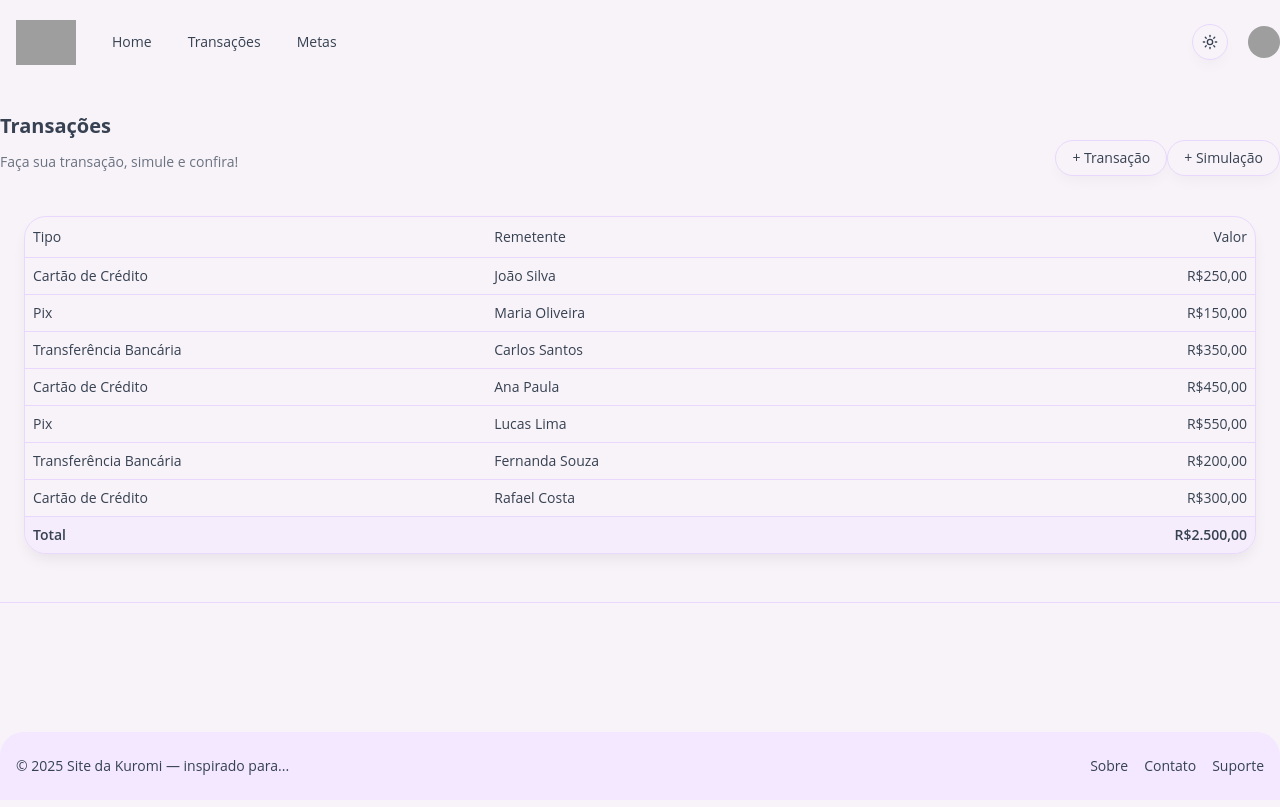
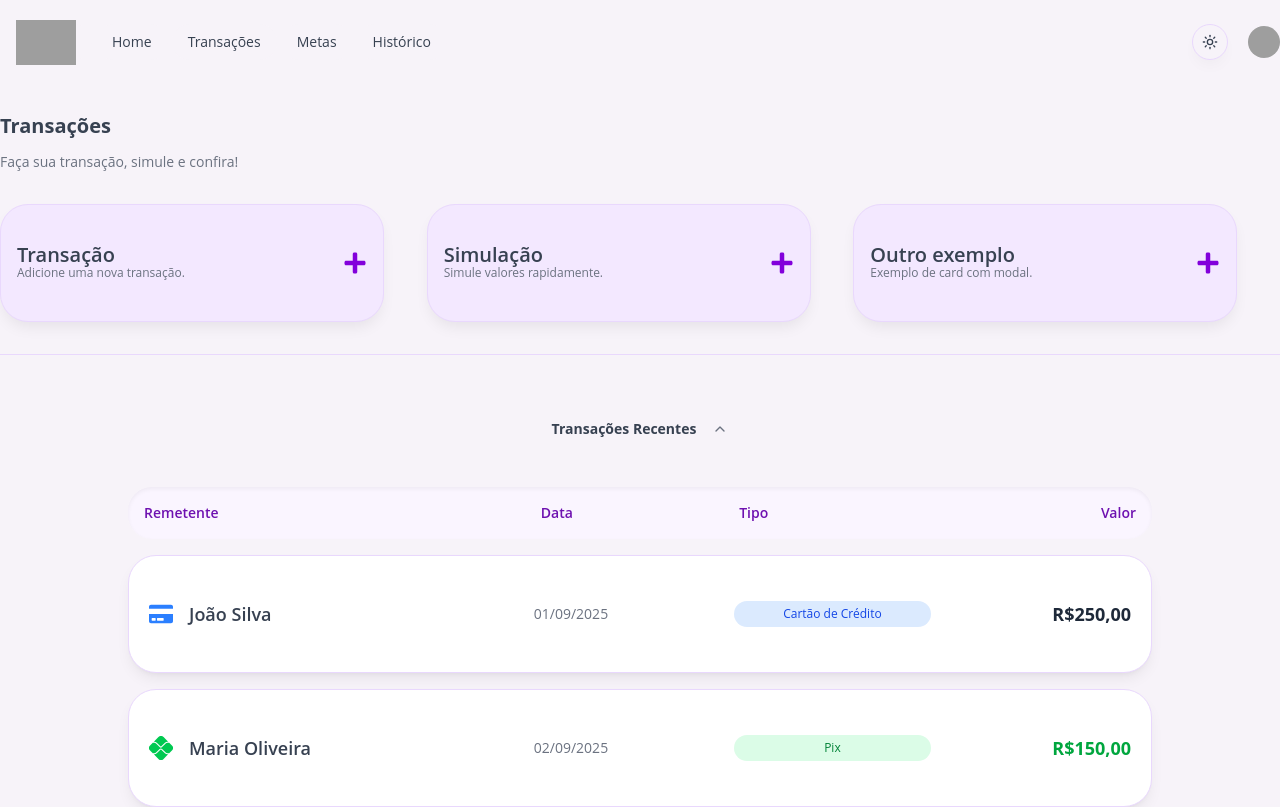
Before and after one commit to davithekid/finances, a Next.js app in the folder front-end/app/: page /transacoes in a window 1280 px wide. Shown: the top 807 px of the page. Built offline with nearby package versions, Linux system fonts and the light colour scheme; grey boxes are pictures that could not be loaded.

Commit message:
feat: transação list

```diff
--- /dev/null
+++ b/front-end/app/src/components/blocks/accordion/AccordionTransacao.jsx
@@ -0,0 +1,41 @@
+'use client'
+
+import {
+    Accordion,
+    AccordionContent,
+    AccordionItem,
+    AccordionTrigger,
+} from "@/components/ui/accordion"
+import { ListDemo, TableDemo } from "../table/table"
+
+export function AccordionTransacao() {
+    return (
+        <Accordion
+            type="single"
+            collapsible
+            className="w-full"
+            defaultValue="item-1"
+        >
+            <div className="mx-auto container">
+
+                <AccordionItem value="item-1">
+                    <AccordionTrigger className={"font-bold flex justify-center"}>Transações Recentes</AccordionTrigger>
+                    <AccordionContent className="flex flex-col gap-4 text-balance">
+                        <p>
+                            <ListDemo />
+                        </p>
+                    </AccordionContent>
+                </AccordionItem>
+
+                <AccordionItem value="item-2">
+                    <AccordionTrigger className={"font-bold flex justify-center"}>Simulações Recentes</AccordionTrigger>
+                    <AccordionContent className="flex flex-col gap-4 text-balance">
+                        <p>
+                            <ListDemo />
+                        </p>
+                    </AccordionContent>
+                </AccordionItem>
+            </div>
+        </Accordion>
+    )
+}
--- a/front-end/app/src/components/blocks/card/transacao.jsx
+++ b/front-end/app/src/components/blocks/card/transacao.jsx
@@ -1,63 +1,77 @@
-import { Button } from "@/components/ui/button"
+"use client"
+
+import { Card, CardHeader, CardTitle } from "@/components/ui/card"
 import {
-  Card,
-  CardAction,
-  CardContent,
-  CardDescription,
-  CardFooter,
-  CardHeader,
-  CardTitle,
-} from "@/components/ui/card"
-import { Input } from "@/components/ui/input"
-import { Label } from "@/components/ui/label"
+  AlertDialog,
+  AlertDialogTrigger,
+  AlertDialogContent,
+  AlertDialogHeader,
+  AlertDialogTitle,
+  AlertDialogDescription,
+  AlertDialogFooter,
+  AlertDialogCancel,
+  AlertDialogAction,
+} from "@/components/ui/alert-dialog"
+import { FaPlus } from "react-icons/fa"
+
+const cards = [
+  { id: 1, title: "Transação", description: "Adicione uma nova transação." },
+  { id: 2, title: "Simulação", description: "Simule valores rapidamente." },
+  { id: 3, title: "Outro exemplo", description: "Exemplo de card com modal." },
+]
 
 export function CardTransacao() {
   return (
-    <Card className="w-full max-w-sm">
-      <CardHeader>
-        <CardTitle>Login to your account</CardTitle>
-        <CardDescription>
-          Enter your email below to login to your account
-        </CardDescription>
-        <CardAction>
-          <Button variant="link">Sign Up</Button>
-        </CardAction>
-      </CardHeader>
-      <CardContent>
-        <form>
-          <div className="flex flex-col gap-6">
-            <div className="grid gap-2">
-              <Label htmlFor="email">Email</Label>
-              <Input
-                id="email"
-                type="email"
-                placeholder="m@example.com"
-                required
-              />
+    <>
+      {cards.map((card) => (
+        <AlertDialog key={card.id}>
+          <AlertDialogTrigger asChild>
+            {/* Card clicável */}
+            <Card className="w-full max-w-sm bg-purple-100 hover:cursor-pointer hover:shadow-lg transition-shadow duration-200">
+              <CardHeader className="flex items-center justify-between p-4">
+                <div>
+                  <CardTitle className="lg:text-xl">{card.title}</CardTitle>
+                  <p className="text-xs text-muted-foreground">{card.description}</p>
+                </div>
+                <FaPlus className="text-2xl text-purple-700" />
+              </CardHeader>
+            </Card>
+          </AlertDialogTrigger>
+
+          <AlertDialogContent className="max-w-md">
+            <AlertDialogHeader>
+              <AlertDialogTitle>{card.title}</AlertDialogTitle>
+              <AlertDialogDescription>{card.description}</AlertDialogDescription>
+            </AlertDialogHeader>
+
+            <div className="grid gap-4 py-2">
+              <div className="grid gap-1">
+                <label htmlFor={`valor-${card.id}`}>Valor</label>
+                <input
+                  id={`valor-${card.id}`}
+                  type="number"
+                  placeholder="Ex: 500"
+                  className="border rounded px-2 py-1 w-full"
+                />
+              </div>
+              <div className="grid gap-1">
+                <label htmlFor={`descricao-${card.id}`}>Descrição</label>
+                <input
+                  id={`descricao-${card.id}`}
+                  type="text"
+                  placeholder="Ex: Salário, presente, etc."
+                  className="border rounded px-2 py-1 w-full"
+                />
+              </div>
             </div>
-            <div className="grid gap-2">
-              <div className="flex items-center">
-                <Label htmlFor="password">Password</Label>
-                <a
-                  href="#"
-                  className="ml-auto inline-block text-sm underline-offset-4 hover:underline"
-                >
-                  Forgot your password?
-                </a>
-              </div>
-              <Input id="password" type="password" required />
-            </div>
-          </div>
-        </form>
-      </CardContent>
-      <CardFooter className="flex-col gap-2">
-        <Button type="submit" className="w-full">
-          Login
-        </Button>
-        <Button variant="outline" className="w-full">
-          Login with Google
-        </Button>
-      </CardFooter>
-    </Card>
+
+            <AlertDialogFooter>
+              <AlertDialogCancel>Cancelar</AlertDialogCancel>
+              <AlertDialogAction>Adicionar</AlertDialogAction>
+            </AlertDialogFooter>
+          </AlertDialogContent>
+        </AlertDialog>
+      ))}
+    </>
   )
 }
--- a/front-end/app/src/components/blocks/navbar/Navbar.jsx
+++ b/front-end/app/src/components/blocks/navbar/Navbar.jsx
@@ -69,6 +69,9 @@ export function NavigationMenuDemo() {
                 <NavigationMenuLink asChild className={navigationMenuTriggerStyle()}>
                     <Link href="/metas">Metas</Link>
                 </NavigationMenuLink>
+                <NavigationMenuLink asChild className={navigationMenuTriggerStyle()}>
+                    <Link href="/metas">Histórico</Link>
+                </NavigationMenuLink>
             </NavigationMenuList>
             {/* futuramente... */}
                 {/* <NavigationMenuLink asChild className={navigationMenuTriggerStyle()}>
--- a/front-end/app/src/components/blocks/separator/separatorTransacao.jsx
+++ b/front-end/app/src/components/blocks/separator/separatorTransacao.jsx
@@ -1,32 +1,30 @@
 import { Separator } from "@/components/ui/separator"
-import { CardTransacao } from "../card/transacao"
 import { TableDemo } from "../table/table"
 import { AlertDialogTransacao } from "@/components/dialogs/transacao"
 import { AlertDialogSimulacao } from "@/components/dialogs/simulacao"
-import { CalendarDemo } from "@/components/calendarios/calendarioTransacao"
+import { CardDemo } from "../card/card"
+import { AccordionTransacao } from "../accordion/AccordionTransacao"
+import { CardTransacao } from "../card/transacao"
 
 export function SeparatorTransacao() {
     return (
         <div>
             <div className="space-y-1">
                 <h4 className="text-sm lg:text-xl leading-none font-bold">Transações</h4>
-                <div className="flex">
 
-                    <p className="text-muted-foreground text-sm py-3">
-                        Faça sua transação, simule e confira!
-                    </p>
-                    <div className="ml-auto">
-                        <AlertDialogTransacao />
-                        <AlertDialogSimulacao />
-                    </div>
+
+                <p className="text-muted-foreground text-sm py-3">
+                    Faça sua transação, simule e confira!
+                </p>
+                <div className="grid grid-cols-3 py-4">
+                    <CardTransacao />
                 </div>
 
-
-            </div>
-            <div className="mx-auto container py-8">
-                <TableDemo />
             </div>
             <Separator className="my-4" />
+            <section className="mx-auto container py-8 ">
+                <AccordionTransacao />
+            </section>
         </div>
     )
 }
--- a/front-end/app/src/components/blocks/table/table.jsx
+++ b/front-end/app/src/components/blocks/table/table.jsx
@@ -1,54 +1,79 @@
 "use client"
 
-import {
-  Table,
-  TableBody,
-  TableFooter,
-  TableHead,
-  TableHeader,
-  TableRow,
-  TableCell,
-} from "@/components/ui/table"
+import { Card, CardContent, CardHeader } from "@/components/ui/card"
+import { Badge } from "@/components/ui/badge"
+import { FaCreditCard, FaMoneyBillWave, FaExchangeAlt } from "react-icons/fa"
+import { SiPix } from "react-icons/si"
 
 const transactions = [
-  { type: "Cartão de Crédito", sender: "João Silva", totalAmount: "R$250,00" },
-  { type: "Pix", sender: "Maria Oliveira", totalAmount: "R$150,00" },
-  { type: "Transferência Bancária", sender: "Carlos Santos", totalAmount: "R$350,00" },
-  { type: "Cartão de Crédito", sender: "Ana Paula", totalAmount: "R$450,00" },
-  { type: "Pix", sender: "Lucas Lima", totalAmount: "R$550,00" },
-  { type: "Transferência Bancária", sender: "Fernanda Souza", totalAmount: "R$200,00" },
-  { type: "Cartão de Crédito", sender: "Rafael Costa", totalAmount: "R$300,00" },
+  { type: "Cartão de Crédito", sender: "João Silva", totalAmount: "R$250,00", date: "01/09/2025" },
+  { type: "Pix", sender: "Maria Oliveira", totalAmount: "R$150,00", date: "02/09/2025" },
+  { type: "Transferência Bancária", sender: "Carlos Santos", totalAmount: "R$350,00", date: "03/09/2025" },
+  { type: "Cartão de Crédito", sender: "Ana Paula", totalAmount: "R$450,00", date: "04/09/2025" },
+  { type: "Pix", sender: "Lucas Lima", totalAmount: "R$550,00", date: "05/09/2025" }
 ]
 
-export function TableDemo() {
+function getIcon(type) {
+  switch (type) {
+    case "Cartão de Crédito":
+      return <FaCreditCard className="w-6 h-6 text-blue-500" />
+    case "Pix":
+      return <SiPix className="w-6 h-6 text-green-500" />
+    case "Transferência Bancária":
+      return <FaExchangeAlt className="w-6 h-6 text-purple-500" />
+    default:
+      return <FaMoneyBillWave className="w-6 h-6 text-gray-500" />
+  }
+}
+
+function getBadgeColor(type) {
+  switch (type) {
+    case "Cartão de Crédito":
+      return "bg-blue-100 text-blue-700"
+    case "Pix":
+      return "bg-green-100 text-green-700"
+    case "Transferência Bancária":
+      return "bg-purple-100 text-purple-700"
+    default:
+      return "bg-gray-100 text-gray-700"
+  }
+}
+
+export function ListDemo() {
   return (
-    <div className="overflow-x-auto rounded-md border shadow-sm mx-6">
-      <Table className="min-w-[500px]">
-        <TableHeader>
-          <TableRow>
-            <TableHead className="w-[180px]">Tipo</TableHead>
-            <TableHead className="w-[180px]">Remetente</TableHead>
-            <TableHead className="text-right w-[120px]">Valor</TableHead>
-          </TableRow>
-        </TableHeader>
-        <TableBody>
-          {transactions.map((tx, index) => (
-            <TableRow key={index}>
-              <TableCell>{tx.type}</TableCell>
-              <TableCell>{tx.sender}</TableCell>
-              <TableCell className="text-right">{tx.totalAmount}</TableCell>
-            </TableRow>
-          ))}
-        </TableBody>
-        <TableFooter>
-          <TableRow>
-            <TableCell colSpan={2} className="font-semibold">
-              Total
-            </TableCell>
-            <TableCell className="text-right font-semibold">R$2.500,00</TableCell>
-          </TableRow>
-        </TableFooter>
-      </Table>
+    <div className="flex flex-col items-center space-y-4 mt-8 w-full">
+      <div className="flex w-full max-w-5xl bg-purple-50 rounded-lg p-4 font-semibold text-purple-800 shadow-inner">
+        <span className="w-2/5">Remetente</span>
+        <span className="w-1/5">Data</span>
+        <span className="w-1/5">Tipo</span>
+        <span className="w-1/5 text-right">Valor</span>
+      </div>
+
+      {transactions.map((tx, index) => (
+        <Card
+          key={index}
+          className="w-full max-w-5xl shadow-lg hover:shadow-2xl transition-shadow duration-300"
+        >
+          <CardContent className="flex items-center justify-between p-5 gap-4">
+            <div className="flex items-center gap-4 w-2/5">
+              {getIcon(tx.type)}
+              <span className="font-semibold text-lg">{tx.sender}</span>
+            </div>
+            <span className="w-1/5 text-sm text-muted-foreground">{tx.date}</span>
+            <Badge className={`w-1/5 text-center py-1 ${getBadgeColor(tx.type)}`}>
+              {tx.type}
+            </Badge>
+            <span
+              className={`w-1/5 text-right font-bold text-lg ${
+                tx.type === "Pix" ? "text-green-600" : "text-gray-800"
+              }`}
+            >
+              {tx.totalAmount}
+            </span>
+          </CardContent>
+        </Card>
+      ))}
+
     </div>
   )
 }
```
